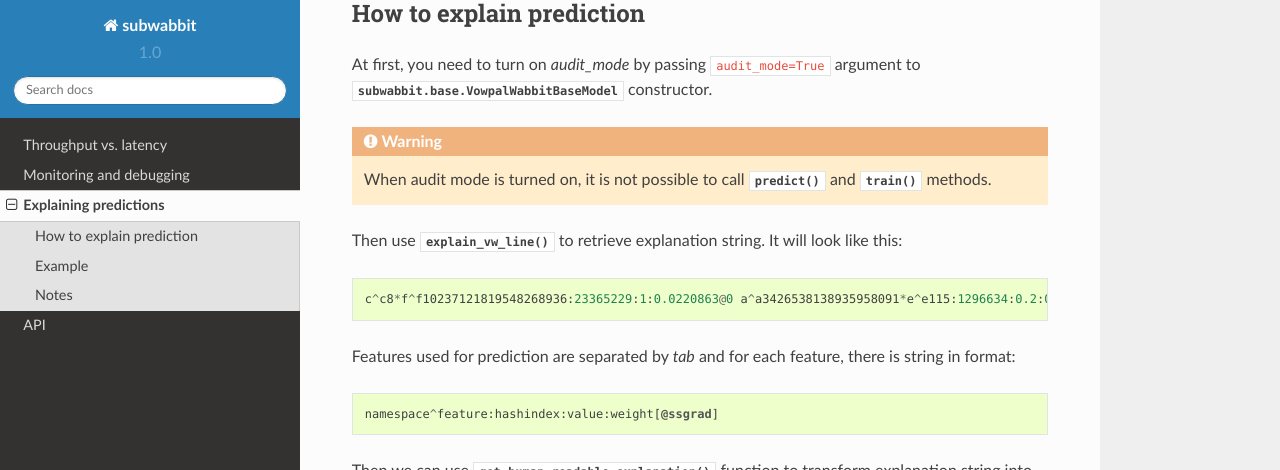
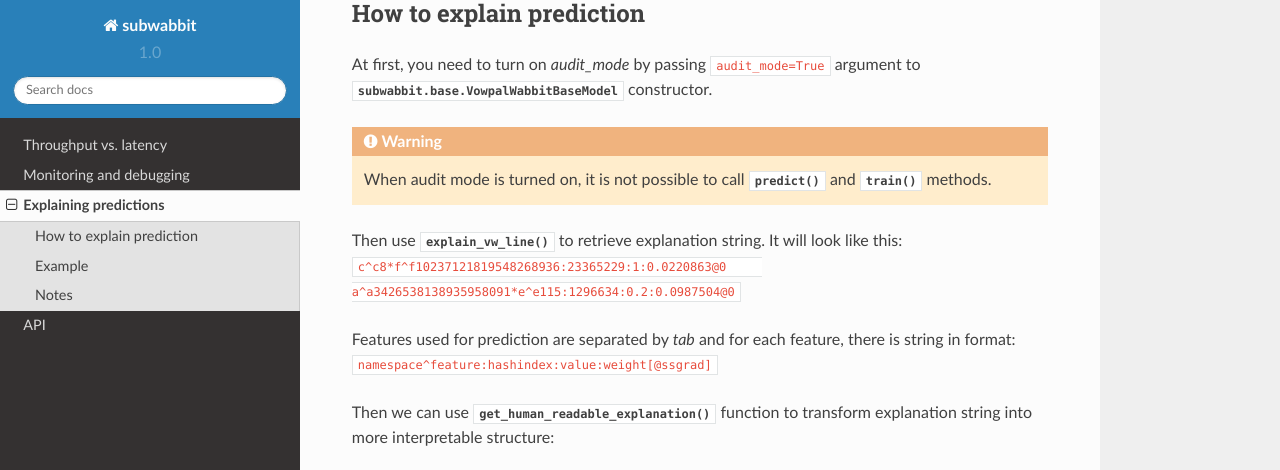
Before and after one commit to jakac/subwabbit, a Sphinx documentation site: the page built from docs/source/explaining.rst, in a window 1280 px wide and 900 px high, scrolled down 355 px, cut to the strip 0-470 px from the top of the window. Built offline with Sphinx 7.4.7 and the Read the Docs theme 2.0.0, drawn with Linux system fonts in a browser that asks for light colours; some of the changed lines change nothing that is shown.

Commit message:
docs improvements

```diff
--- a/docs/source/explaining.rst
+++ b/docs/source/explaining.rst
@@ -23,20 +23,9 @@
 
 
 Then use :func:`~subwabbit.base.VowpalWabbitBaseModel.explain_vw_line` to retrieve explanation string. It will
-look like this:
+look like this: :code:`c^c8*f^f10237121819548268936:23365229:1:0.0220863@0	a^a3426538138935958091*e^e115:1296634:0.2:0.0987504@0`
 
-
-.. code-block::
-
-    c^c8*f^f10237121819548268936:23365229:1:0.0220863@0	a^a3426538138935958091*e^e115:1296634:0.2:0.0987504@0
-
-
-Features used for prediction are separated by `tab` and for each feature, there is string in format:
-
-
-.. code-block::
-
-    namespace^feature:hashindex:value:weight[@ssgrad]
+Features used for prediction are separated by `tab` and for each feature, there is string in format: :code:`namespace^feature:hashindex:value:weight[@ssgrad]`
 
 
 Then we can use :func:`~subwabbit.base.VowpalWabbitBaseFormatter.get_human_readable_explanation` function
```
